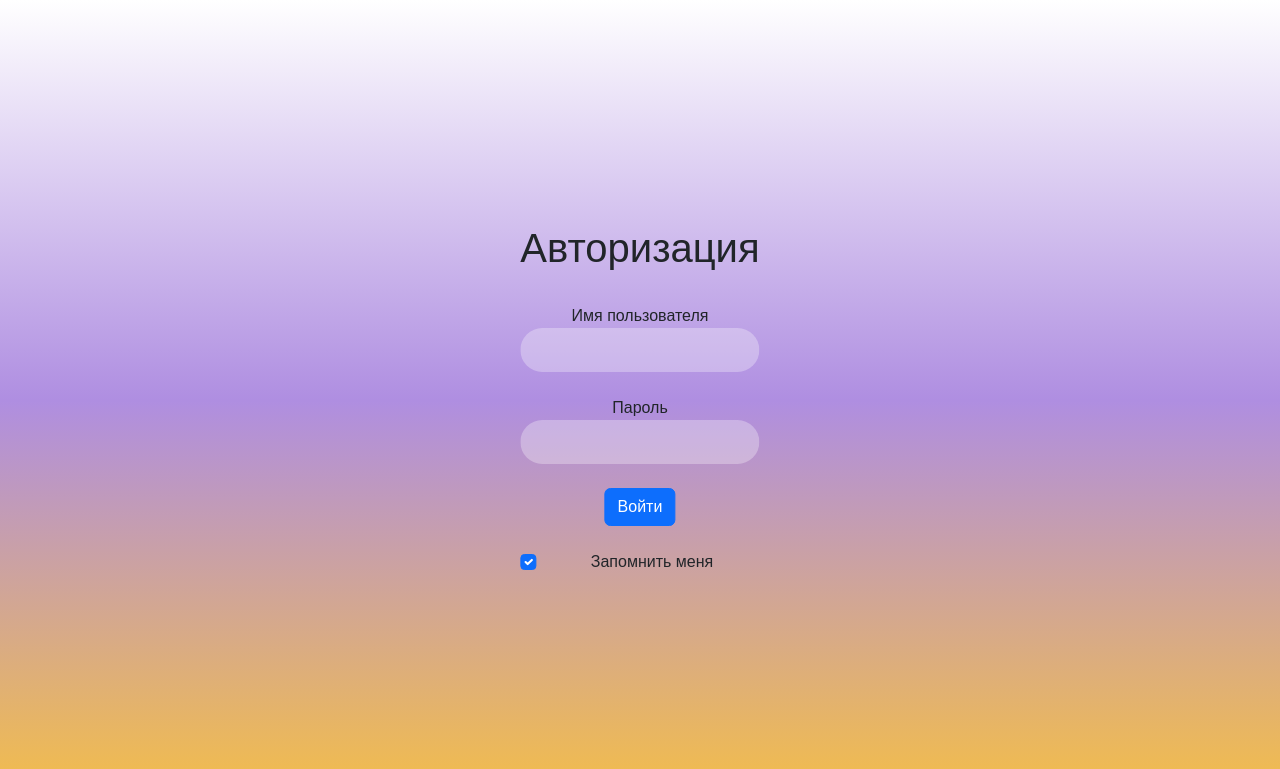
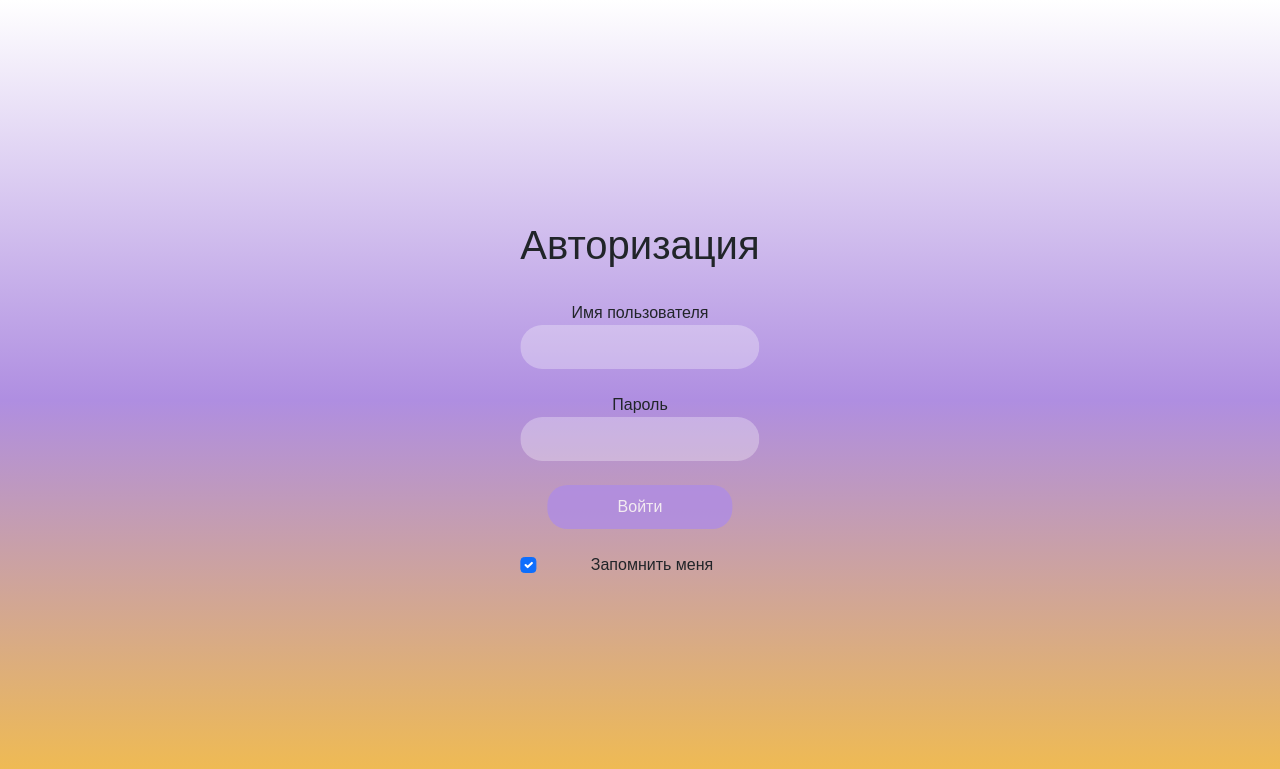
Before and after one commit to dimamushalapugin/credit_project_learn_python, a Flask app: page /users/login in a window 1280 px wide. Shown: the top 769 px of the page. Run offline with Flask 3, Linux system fonts and the light colour scheme; parts of the project's set-up code (start-up, migrations or seed data) failed here and were passed over.

Commit message:
update login fon

```diff
--- a/webapp/templates/login_page.html
+++ b/webapp/templates/login_page.html
@@ -62,6 +62,37 @@
         border-color: #2ecc71;
         opacity: 0.7; /* Полная прозрачность при фокусировке */
       }
+    </style>
+    <style>
+        /* Стили для кнопки */
+        .button {
+          display: inline-block;
+          padding: 10px 70px;
+          font-size: 16px;
+          text-align: center;
+          text-decoration: none;
+          border-radius: 20px;
+          transition: background-color 0.3s ease;
+          cursor: pointer;
+          border: none; /* Убираем рамку */
+          opacity: 0.8; /* Немного прозрачная кнопка */
+        }
+
+        /* Стили для обычного состояния кнопки */
+        .button-normal {
+          background-color: #af8ce5; /* светло-фиолетовый цвет */
+          color: #fff; /* белый цвет текста */
+        }
+
+        /* Стили для состояния кнопки при наведении */
+        .button:hover {
+          background-color: #8a63b0; /* измененный цвет при наведении (темно-фиолетовый) */
+        }
+
+        /* Стили для состояния кнопки при нажатии */
+        .button:active {
+          background-color: #555; /* темно-серый цвет при нажатии */
+        }
     </style>
 </head>
 <body style="background-image: linear-gradient(to bottom, #FFFFFF, #AF8EE1, #F4BE48);" class="text-center d-flex align-items-center">
@@ -137,7 +168,7 @@
                     {{ form.password(class="form-control") }}
                 </div>
                 <br>
-                {{ form.submit(class="btn btn-primary") }}
+                {{ form.submit(class="button button-normal") }}
                 <div class="form-group form-check"><br>
                     {{ form.remember_me() }}
                     {{ form.remember_me.label(class_='form-check-label') }}
```
